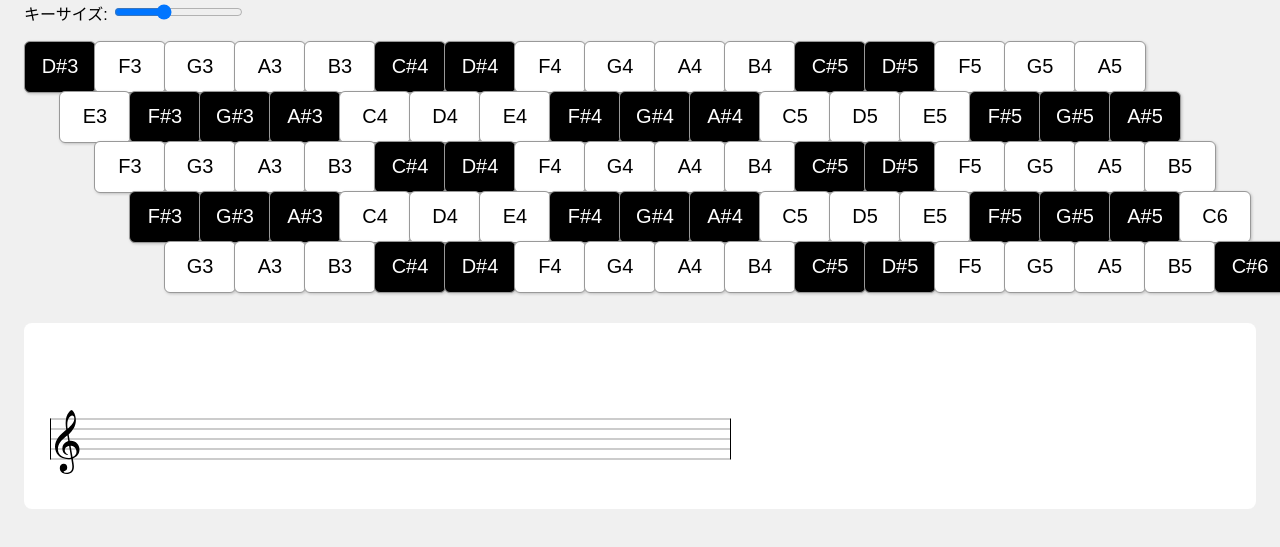
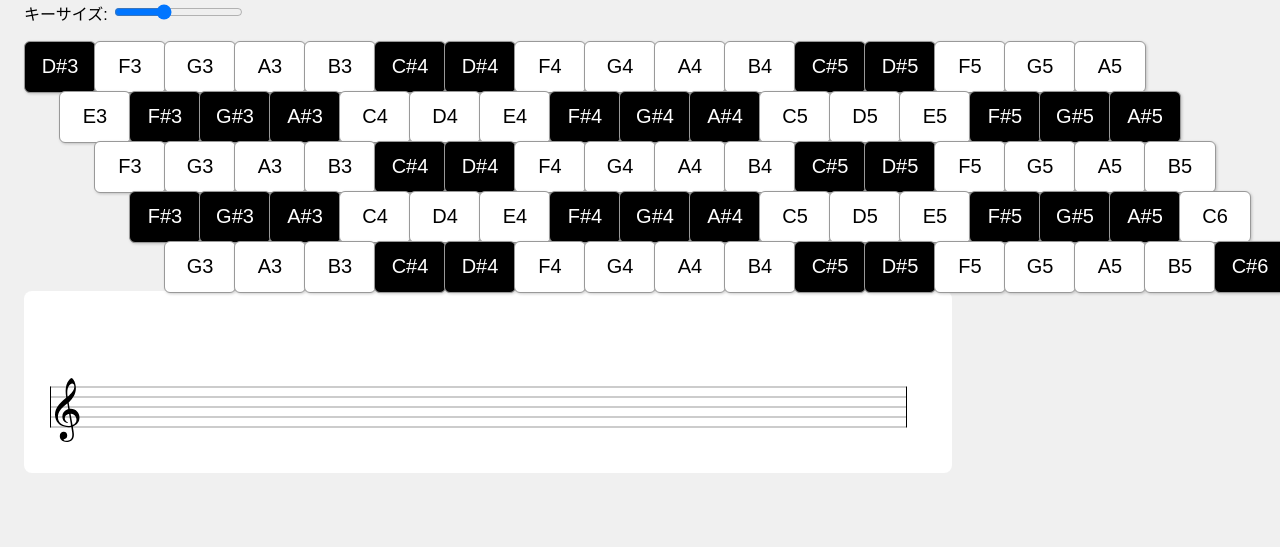
Before and after one commit to HTKnyai/janko-midi, a plain HTML site: page index.html in a window 1280 px wide. Shown: the part 103-650 px from the top of the page. Drawn offline with Linux system fonts and the light colour scheme.

Commit message:
五線譜右側ラベルはみ出しを修正

```diff
--- a/app.js
+++ b/app.js
@@ -3,6 +3,7 @@ const NUM_ROWS = 5;
 const NUM_KEYS_PER_ROW = 16;
 let KEY_WIDTH = 70;
 let KEY_HEIGHT = 50;
+let staveWidth = Math.floor(window.innerWidth * 0.7); // 最初に定義
 
 const keyboardEl = document.getElementById('keyboard');
 const pressedNotes = new Set();
@@ -216,17 +217,18 @@ let stave = null;
 let staveNotes = [];
 
 function setupVexFlow() {
+  staveWidth = Math.floor(window.innerWidth * 0.7);
+
   renderer = new Vex.Flow.Renderer(document.getElementById("notation"), Vex.Flow.Renderer.Backends.SVG);
-  renderer.resize(700, 150);
+  renderer.resize(staveWidth, 150);
   context = renderer.getContext();
 
-  stave = new Vex.Flow.Stave(10, 40, 680);
+  stave = new Vex.Flow.Stave(10, 40, staveWidth - 40); // ← 左右に余白をとる
   stave.addClef("treble").setContext(context).draw();
 
-  staveNotes = []; // 表示音符の初期化
+  staveNotes = [];
 }
-
-const MAX_VISIBLE = 12; // 一度に表示する最大ブロック数（1ブロック = 3つのNote）
+const MAX_VISIBLE = 10; // 一度に表示する最大ブロック数（1ブロック = 3つのNote）
 
 function addChordWithLabelsToStave(midiNotes) {
   if (!midiNotes.length) return;
@@ -279,7 +281,7 @@ function addChordWithLabelsToStave(midiNotes) {
 
   new Vex.Flow.Formatter()
     .joinVoices([voice])
-    .format([voice], 600);
+    .format([voice], staveWidth - 80); // ← staveWidth に変更
 
   voice.draw(context, stave);
 }
@@ -295,3 +297,7 @@ document.getElementById('keySizeSlider').addEventListener('input', (e) => {
   keyboardEl.innerHTML = '';  // 一度全部削除
   buildKeyboard();
 });
+
+window.addEventListener('resize', () => {
+  setupVexFlow(); // レンダリングをリセット
+});
--- a/style.css
+++ b/style.css
@@ -40,8 +40,12 @@ body {
 }
 
 #notation {
-  margin-top: 2rem;
+  width: 70vw; /* 画面の7割 */
+  max-width: 1000px;
   background: white;
   padding: 1rem;
   border-radius: 8px;
+  overflow-x: auto;
+  display: flex;
+  justify-content: center;
 }
```
